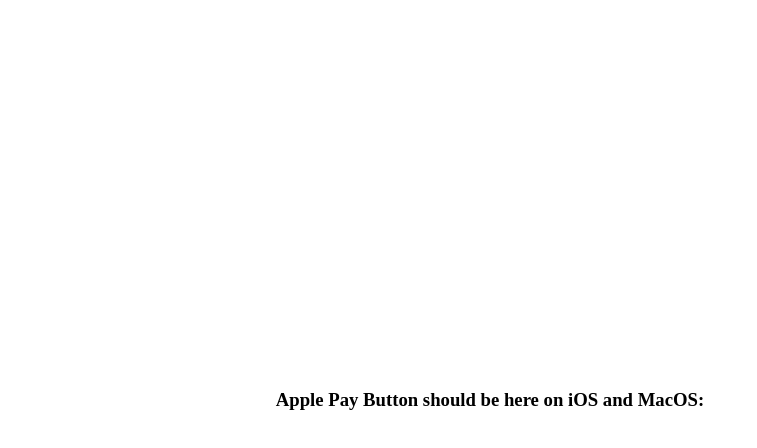
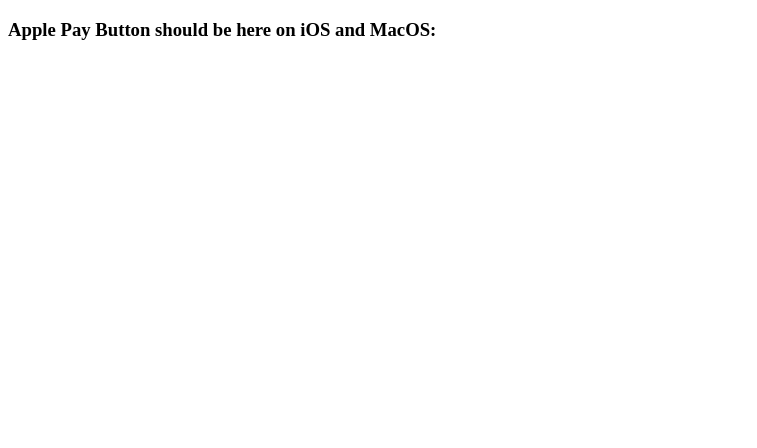
Before and after one commit to nofrixion/examples-payelement, a plain HTML site: page applepay.html in a window 1280 px wide. Shown: the whole page, without its empty margins (0-757 px from the left). Drawn offline with Linux system fonts and the light colour scheme.

Commit message:
Make the apple pay button usable size on ios.

```diff
--- a/applepay.html
+++ b/applepay.html
@@ -4,16 +4,14 @@
     <meta charset="UTF-8">
 
     <style>
-      body {
+        #apple-pay-button-container {
             display: flex;
             justify-content: center;
-          align-items: center;
-          height: 100vh;
-          margin: 0;
+            width: 100%;
         }
         #apple-pay-button {
             width: 300px; /* Adjust the size as needed */
-          height: 50px; /* Adjust the size as needed */
+            max-width: 90%; /* Limits the width to 90% of the container width */
         }
     </style>
 
@@ -25,10 +23,12 @@
 
     <h3>Apple Pay Button should be here on iOS and MacOS:</h3>
 
+    <div id="apple-pay-button-container">
       <!-- 👇🏻 Use the WebComponent where the Apple Pay button  will be injected -->
       <nofrixion-apple-pay-button paymentRequestID="0550c467-e2ee-4ad3-97b6-7571cd4c2f93" apiUrl="https://api-dev.nofrixion.com/api/v1" id="apple-pay-button">
 
       </nofrixion-apple-pay-button>
+    </div>
 
   </body>
 </html>
```
Lines whose indentation alone changed are shown as unchanged.
